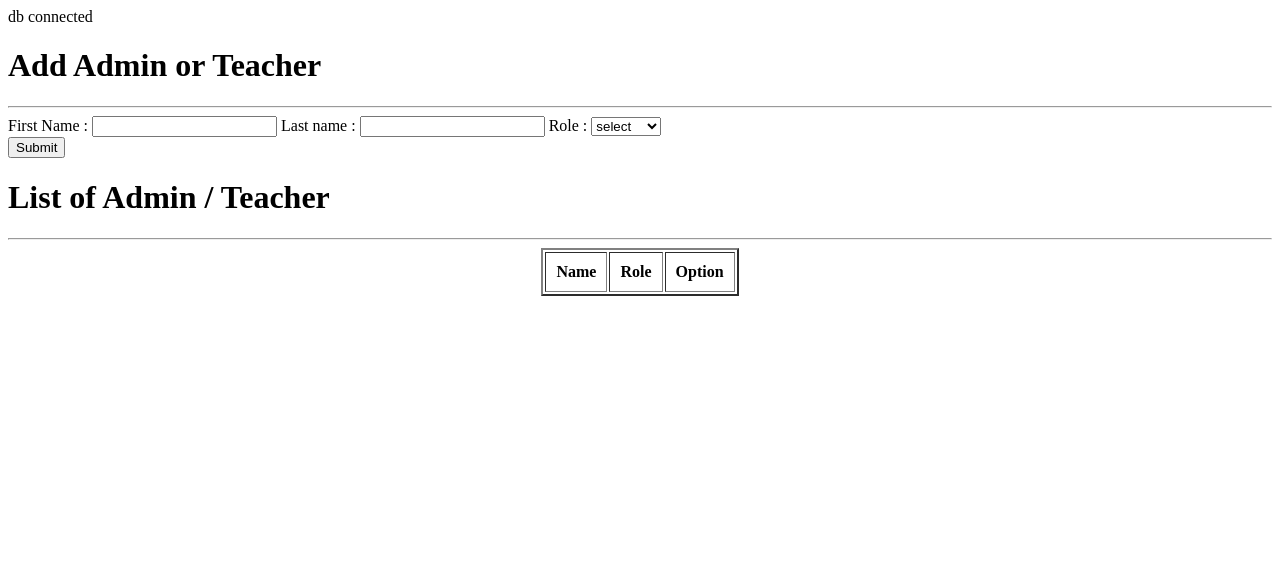
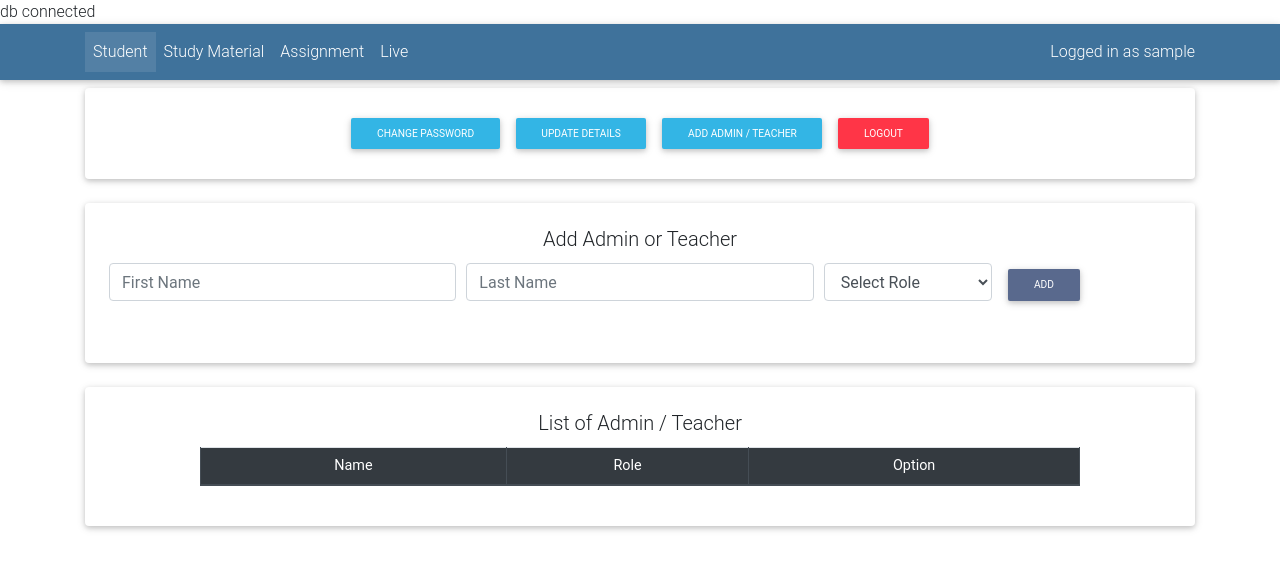
Before and after one commit to Atanu-P/student-hub, a PHP site: page /add_admin.php in a window 1280 px wide. Shown: the top 570 px of the page. Run offline with PHP 8.4, Linux system fonts and the light colour scheme; the visitor is signed in with stand-in values (Sample User, id 1); tables that the repository leaves empty or names only in its code hold one stand-in row (values such as "Sample post"); lists and menus that the app fills with data are empty.

Commit message:
Added styling on add_admin & admin_role page

```diff
--- a/add_admin.php
+++ b/add_admin.php
@@ -1,28 +1,13 @@
 <?php
 	require 'session_validator.php';
 	require_once 'conn.php';
-?>
-<h1>Add Admin or Teacher</h1><hr>
-<form method="post">
-	First Name :
-	<input type="text" name="fname">
-	Last name :
-	<input type="text" name="lname">
-	Role :
-	<select name="status" required="">
-		<option value="">select</option>
-		<option value="admin">Admin</option>
-		<option value="teacher">Teacher</option>
-	</select><br>
-	<input type="submit" name="submit">
-</form>
 
-<?php
+
 	if(isset($_POST['submit'])){
 		$fname = ucfirst($_POST['fname']);
 		$lname = ucfirst($_POST['lname']);
 		$user = strtolower($_POST['fname'].$_POST['lname']);
-		$pass = md5('teacher');
+		$pass = md5($_POST['status']);
 		$role = $_POST['status'];
 
 		$query = mysqli_query($con, "insert into admin values('','$fname','$lname','$user','$pass','$role')") or die(mysqli_error($con));
@@ -30,11 +15,77 @@
 		echo ($query == 1)? "inserted" : "retry";
 	}
 ?>
+<!doctype html>
+<html lang="en">
+  <head>
+    <!-- Required meta tags -->
+    <meta charset="utf-8">
+    <meta name="viewport" content="width=device-width, initial-scale=1, shrink-to-fit=no">
 
-<h1>List of Admin / Teacher</h1><hr>
-<table align="center" border="2px" cellpadding="10px">
-	<thead>
-		<tr>
+    <!-- Bootstrap CSS -->
+    <?php include "stylesheet.php";?>
+    <style type="text/css">
+		table.dataTable thead .sorting:after,
+		table.dataTable thead .sorting:before,
+		table.dataTable thead .sorting_asc:after,
+		table.dataTable thead .sorting_asc:before,
+		table.dataTable thead .sorting_asc_disabled:after,
+		table.dataTable thead .sorting_asc_disabled:before,
+		table.dataTable thead .sorting_desc:after,
+		table.dataTable thead .sorting_desc:before,
+		table.dataTable thead .sorting_desc_disabled:after,
+		table.dataTable thead .sorting_desc_disabled:before {
+		bottom: .5em;
+		}
+    </style>
+
+    <title>S-Hub | Add Admin or Teacher</title>
+  </head>
+  <body>
+
+	<?php
+		include_once "nav_admin.php";
+	?>
+
+<div class="container">
+	<div class="card p-4 mb-4">
+		<h5 class="card-title text-center">Add Admin or Teacher</h5>
+			<form method="post">
+			<div class="form-row">
+			<div class="form-group col-sm-4">
+				<label for="" class="sr-only">First Name :</label>
+				<input type="text" name="fname" placeholder="First Name" class="form-control " required="">
+			</div>
+			<div class="form-group col-sm-4">
+				<label for="" class="sr-only">Last name :</label>
+				<input type="text" name="lname" placeholder="Last Name" class="form-control " required="">
+			</div>
+			<div class="form-group col-sm-2">
+				<label for="" class="sr-only">Role :</label>
+				<select name="status" class="form-control" required="">
+					<option value="">Select Role</option>
+					<option value="admin">Admin</option>
+					<option value="teacher">Teacher</option>
+				</select>
+			</div>
+			<div class="form-group col-auto">
+				<button type="submit" name="submit" class="btn btn-sm btn-mdb-color ">Add</button>
+			</div>
+			</div>
+			</form>
+		</div>
+	</div>
+
+
+
+<div class="container">
+	<div class="card p-4 mb-4">
+		<div class="row justify-content-center">
+		<div class="col-sm-10 ">
+			<h5 class="card-title text-center">List of Admin / Teacher</h5>
+			<table class="table table-striped table-bordered table-sm" >
+				<thead class="thead-dark">
+					<tr align="center">
 						<th>Name</th>
 						<th>Role</th>
 						<th>Option</th>
@@ -45,11 +96,15 @@
 					$query = mysqli_query($con, "select * from admin where id>1") or die(mysqli_error($con));
 					while ($fetch = mysqli_fetch_array($query)) {
 				?>
-		<tr>
+					<tr align="center">
 						<td><?= $fetch['fname']." ".$fetch['lname'] ?></td>
 						<td><?= $fetch['status'] ?></td>
-			<td><button><a href="admin_role.php?id=<?= $fetch['id']?>" onclick="if(confirm('Are you sure you want to change the role ?')) return true; else return false;">Change role</a></button> | <button><a href="delete_admin.php?id=<?= $fetch['id']?>" onclick="if(confirm('Are you sure you want to delete ?')) return true; else return false;">Delete</a></button></td>
+						<td><a href="admin_role.php?id=<?= $fetch['id']?>" onclick="if(confirm('Are you sure you want to change the role ?')) return true; else return false;" class="btn btn-sm btn-blue">Change role</a>  <a href="delete_admin.php?id=<?= $fetch['id']?>" onclick="if(confirm('Are you sure you want to delete ?')) return true; else return false;" class="btn btn-sm btn-danger">Remove</a></td>
 					</tr>
 				<?php } ?>
 				</tbody>
 			</table>
+		</div>
+		</div>
+	</div>
+</div>
--- a/update_admin.php
+++ b/update_admin.php
@@ -29,7 +29,7 @@
     <title>S-Hub | Update Admin</title>
   </head>
   <body>
-<h1>Update detail</h1><hr>
+
 	<div class="container">
 		<div class="row justify-content-center">
 			<div class="col-sm-6">
```
Also changed, not shown: admin_role.php (+48 -13 lines). Lines whose indentation alone changed are shown as unchanged.
